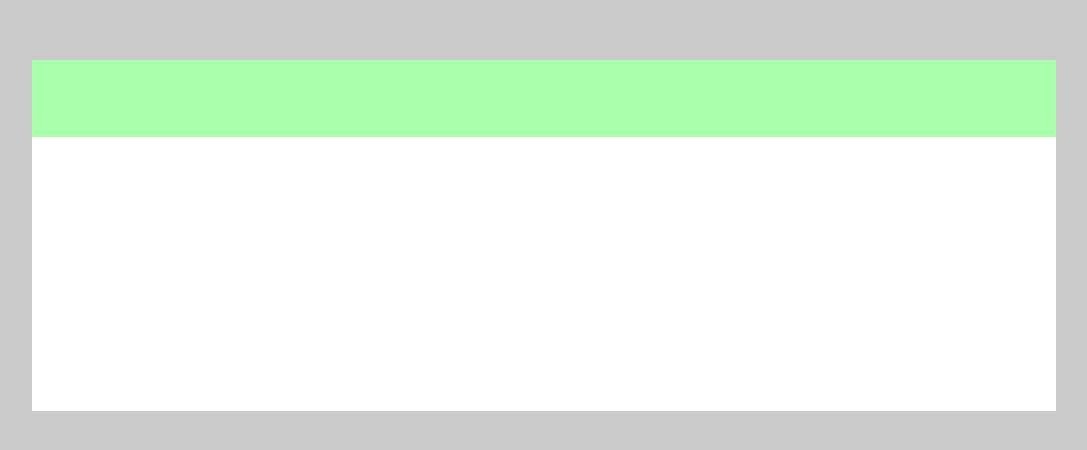
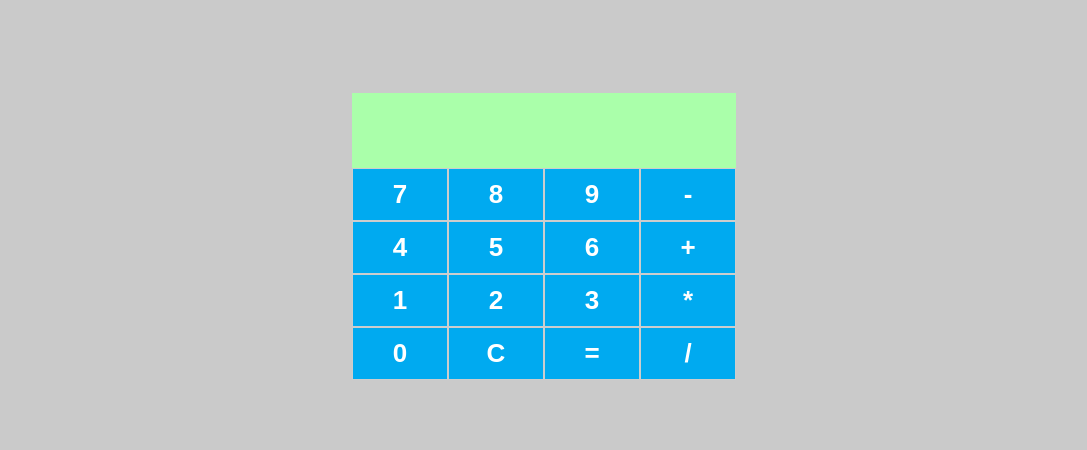
Before and after one commit to lipeqalves/calculadora-dio, a React (Create React App) app: page / in a window 1280 px wide. Shown: the part 164-614 px from the top of the page, without its empty margins (96-1183 px from the left). Built offline with nearby package versions, Linux system fonts and the light colour scheme.

Commit message:
feat: layout da calculadora

```diff
--- a/src/App.js
+++ b/src/App.js
@@ -1,11 +1,38 @@
-import { Container, Content } from './styles'
+import { Container, Content, Row } from './styles'
 import { Input } from './components/Inpute/Index';
+import { Button } from './components/Button';
 
 export const App = () =>{
   return (
     <Container >
       <Content>
        <Input />
+       <Row>
+          <Button label="7" />
+          <Button label="8" />
+          <Button label="9" />
+          <Button label="-" />
+       </Row>
+          <Row>
+          <Button label="4" />
+          <Button label="5" />
+          <Button label="6" />
+          <Button label="+" />
+       </Row>
+       <Row>
+          <Button label="1" />
+          <Button label="2" />
+          <Button label="3" />
+          <Button label="*" />
+       </Row>
+       <Row>
+          <Button label="0" />
+          <Button label="C" />
+          <Button label="=" />
+          <Button label="/" />
+       </Row>
+
+
       </Content>
     </Container>
   );
--- a/src/components/Button/index.jsx
+++ b/src/components/Button/index.jsx
@@ -1,8 +1,9 @@
+import { ButtonContainer } from './styles';
 
-
-export const Button = () =>{
+export const Button = ({label, onClick}) =>{
     return (
-      <div >
-      </div>
+      <ButtonContainer onClick={onClick} >
+      {label}
+      </ButtonContainer>
     );
   }
--- a/src/components/Button/styles.js
+++ b/src/components/Button/styles.js
@@ -1 +1,17 @@
 import styled from 'styled-components';
+
+
+export const ButtonContainer = styled.button`
+
+    padding: 10px;
+    border: 1px solid #CDCDCD;
+    background-color: #00AAF0;
+    color: #FFFFFF;
+    font-size: 26px;
+    font-weight: 700;
+    flex: 1;
+
+    &:hover{
+        opacity:0.6;
+    }
+`
--- a/src/components/Inpute/Index.jsx
+++ b/src/components/Inpute/Index.jsx
@@ -4,7 +4,7 @@
 export const Input = () =>{
     return (
       <InputContainer >
-      <input />
+      <input disabled/>
       </InputContainer>
     );
   }
--- a/src/components/Inpute/styles.js
+++ b/src/components/Inpute/styles.js
@@ -10,8 +10,6 @@
     align-items: center;
     justify-content: flex-end;
 
-    font-size: 24px;
-    font-family: 'Roboto';
 
     input {
         width: 100%;
@@ -19,6 +17,12 @@
         background-color: #AAFFAA;
         border: 0;
         align-items:left;
+        padding: 0 10px;
+        color: #5f5f5f;
+
+        font-size: 24px;
+        font-family: 'Roboto';
+
     }
 
 `
--- a/src/styles.js
+++ b/src/styles.js
@@ -1,7 +1,8 @@
 import styled from 'styled-components';
 
 export const Container = styled.div`
-    width: 100%;
+
+    width: 100vw;
     height: 100vh;
     background-color: #CACACA;
 
@@ -13,6 +14,24 @@
 export const Content = styled.div`
 
     background-color: #FFFFFF;
-    width: 80%;
-    min-height: 350px;
+    width: 30%;
+
 `
+
+export const Row = styled.div`
+
+    display: flex;
+    flex-direction: row;
+    justify-content: space-between;
+    align-items: center;
+
+`
+
+export const Column = styled.div`
+
+    display: flex;
+    flex-direction: column;
+    justify-content: space-between;
+    align-items: center;
+
+`
```
